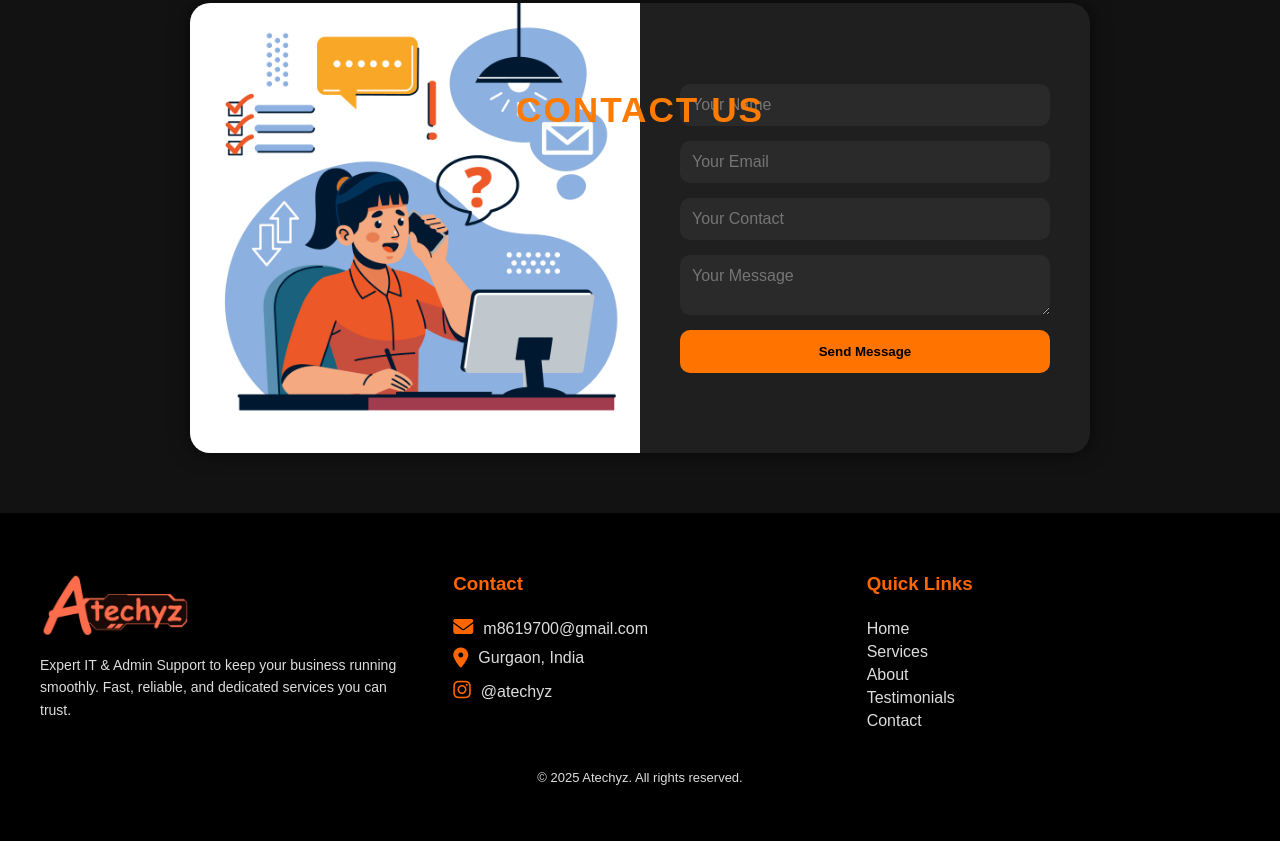
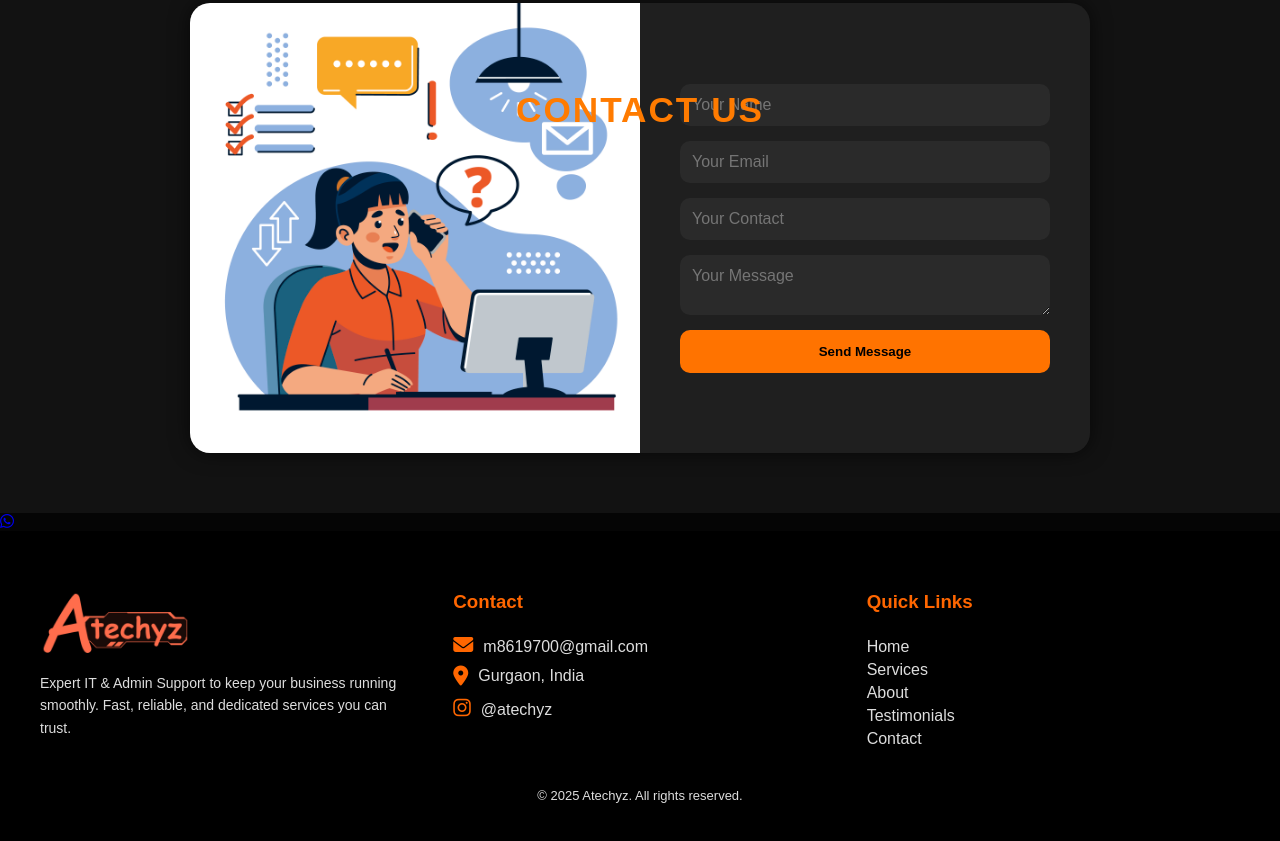
Before and after one commit to heyrohhh/atechyz, a website: page index.html in a window 1280 px wide. Shown: the part 2790-3631 px from the top of the page. Drawn offline with Linux system fonts and the light colour scheme.

Commit message:
Update index.html

```diff
--- a/index.html
+++ b/index.html
@@ -216,6 +216,12 @@
             </div>
 
         </section>
+<a href="https://wa.me/919876543210?text=Hi%20I%20need%20IT%20support"
+   class="whatsapp-float" target="_blank">
+   <i class="fab fa-whatsapp"></i>
+</a>
+
+
         <footer>
             <div class="footer-container">
 
```
